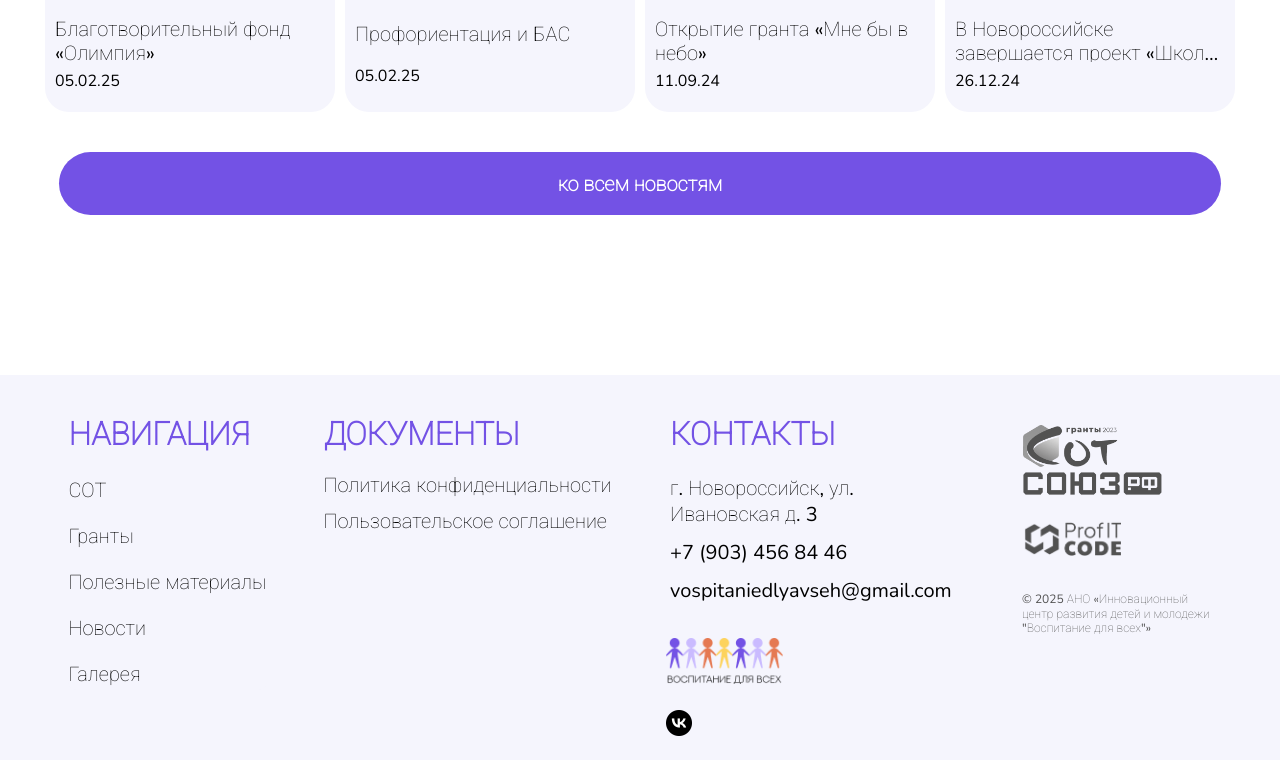
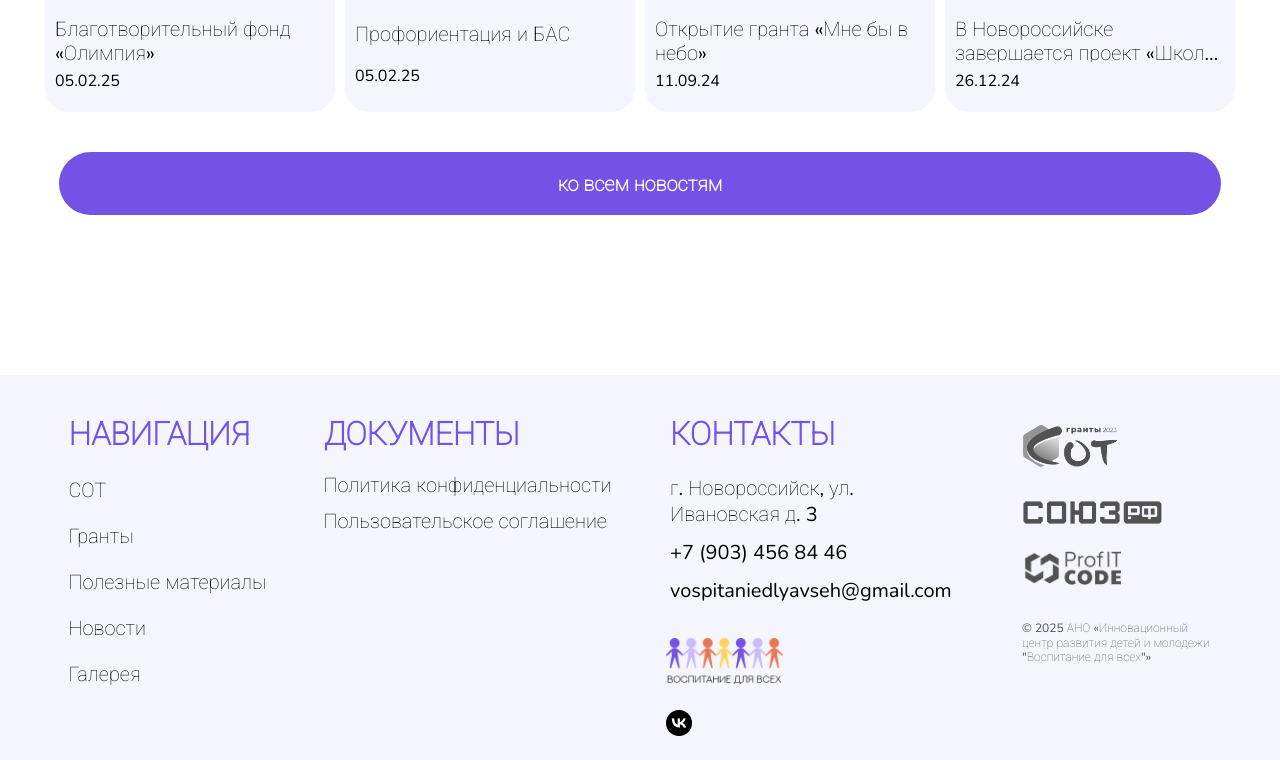
Before and after one commit to working-place/Mne-by-v-nebo, a Vue app: page / in a window 1280 px wide. Shown: the part 2111-2871 px from the top of the page. Built offline with nearby package versions, Linux system fonts and the light colour scheme; a web font is replaced by a local one.

Commit message:
fit: add gap

```diff
--- a/src/components/layout/FooterBlock.vue
+++ b/src/components/layout/FooterBlock.vue
@@ -282,7 +282,7 @@ import NavLinks from './NavLinksMobile.vue';
     @media only screen and (min-width: 1280px) {
       height: fit-content;
       flex-direction: column;
-      gap: 36px;
+      gap: 65px;
     }
   }
 
@@ -363,7 +363,6 @@ import NavLinks from './NavLinksMobile.vue';
     @media only screen and (min-width: 1280px) {
       width: 98px;
       height: 42px;
-      margin-bottom: 36px;
     }
   }
 
```
